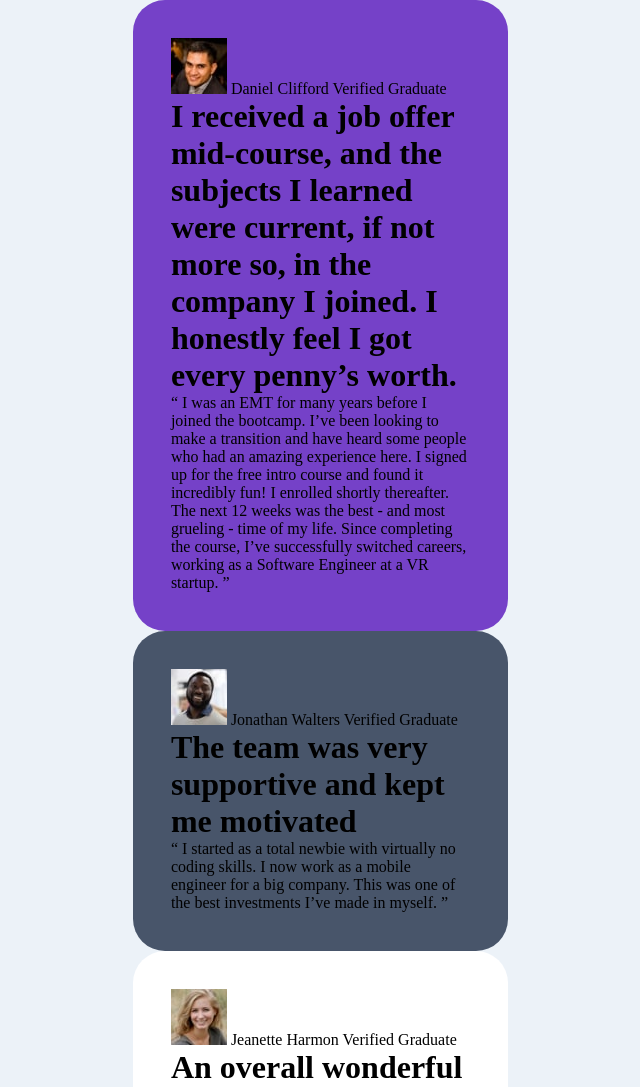
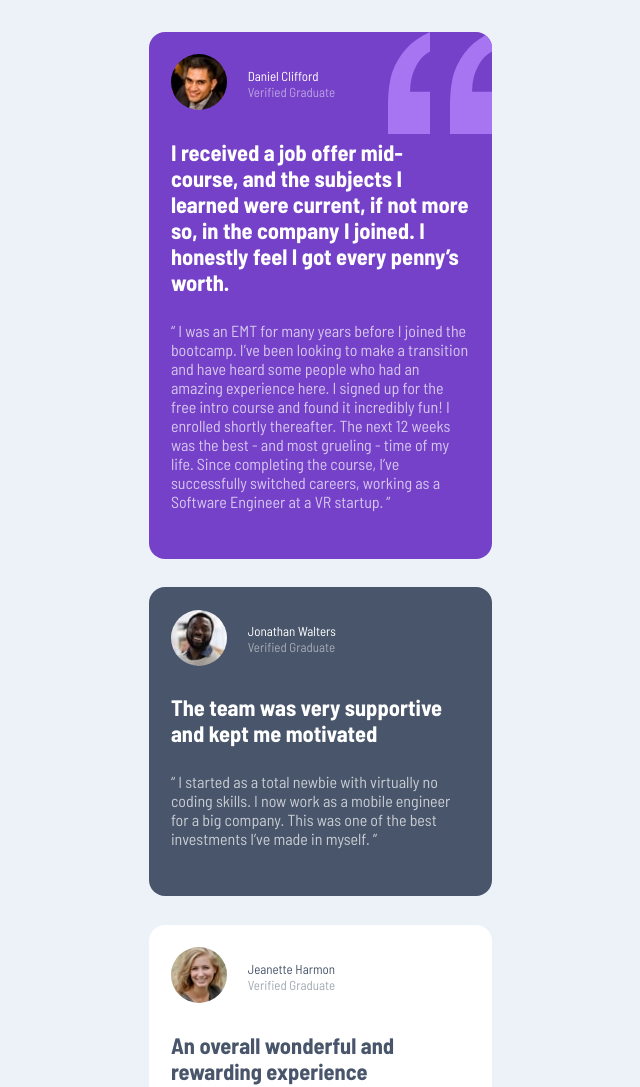
Before and after one commit to belchiorgomes/Secao-de-grade-de-depoimentos, a plain HTML site: page index.html in a window 1280 px wide. Shown: the top 1087 px of the page, without its empty margins (320-960 px from the left). Drawn offline with Linux system fonts and the light colour scheme.

Commit message:
fiz o codico css

```diff
--- a/index.html
+++ b/index.html
@@ -16,11 +16,16 @@
 </head>
 <body>
   <div id="container">
-    <div class="cards" style="--cor:hsl(263, 55%, 52%);">
+    <div class="cards" style="--cor:hsl(263, 55%, 52%);--font-color:white;">
       <div class="perfil">
+        <div class="perfil_imagem">
           <img src="images/image-daniel.jpg" alt="Foto perfil Daniel">
+        </div>
+
+        <div class="perfil_usuario">
           <span>Daniel Clifford</span>
           <span>Verified Graduate</span>
+        </div>
       </div>
 
       <h1>
@@ -37,11 +42,16 @@
       </p>
     </div>
 
-    <div class="cards" style="--cor:hsl(217, 19%, 35%);">
+    <div class="cards" style="--cor:hsl(217, 19%, 35%);--font-color:white;">
       <div class="perfil">
+        <div class="perfil_imagem">
           <img src="images/image-jonathan.jpg" alt="Foto perfil Jonathan">
+        </div>
+
+        <div class="perfil_usuario">
           <span>Jonathan Walters</span>
           <span>Verified Graduate</span>
+        </div>
       </div>
 
       <h1>The team was very supportive and kept me motivated</h1>
@@ -52,11 +62,16 @@
       </p>
     </div>
 
-    <div class="cards" style="--cor:hsl(0, 0%, 100%);">
+    <div class="cards" style="--cor:hsl(0, 0%, 100%);--font-color:hsl(217, 19%, 35%);">
       <div class="perfil">
+        <div class="perfil_imagem">
           <img src="images/image-jeanette.jpg" alt="Foto perfil Jeanette Harmon">
+        </div>
+
+        <div class="perfil_usuario">
           <span>Jeanette Harmon</span>
           <span>Verified Graduate</span>
+        </div>
       </div>
 
       <h1>An overall wonderful and rewarding experience</h1>
@@ -67,11 +82,16 @@
       </p>
     </div>
 
-    <div class="cards" style="--cor:hsl(219, 29%, 14%);">
+    <div class="cards" style="--cor:hsl(219, 29%, 14%);--font-color:white;">
       <div class="perfil">
+        <div class="perfil_imagem">
           <img src="images/image-patrick.jpg" alt="Foto perfil Patrick">
+        </div>
+
+        <div class="perfil_usuario">
           <span>Patrick Abrams</span>
           <span>Verified Graduate</span>
+        </div>
       </div>
 
       <h1>
@@ -87,11 +107,16 @@
       </p>
     </div>
 
-    <div class="cards" style="--cor:hsl(0, 0%, 100%);">
+    <div class="cards" style="--cor:hsl(0, 0%, 100%);--font-color:hsl(217, 19%, 35%);">
       <div class="perfil">
+        <div class="perfil_imagem">
           <img src="images/image-kira.jpg" alt="Foto perfil Kira">
+        </div>
+
+        <div class="perfil_usuario">
           <span>Kira Whittle</span>
           <span>Verified Graduate</span>
+        </div>
       </div>
 
       <h1>Such a life-changing experience. Highly recommended!</h1>
--- a/style.css
+++ b/style.css
@@ -1,4 +1,6 @@
 @charset "UTF-8";
+
+@import url('https://fonts.googleapis.com/css2?family=Barlow+Semi+Condensed:ital,wght@0,100;0,200;0,300;0,400;0,500;0,600;0,700;0,800;0,900;1,100;1,200;1,300;1,400;1,500;1,600;1,700;1,800;1,900&display=swap');
 
 *{
     margin: 0;
@@ -7,29 +9,81 @@
 }
 
 :root{
+    --Moderate-violet: hsl(263, 55%, 52%);
+    --Very-dark-grayish-blue: hsl(217, 19%, 35%);
+    --Very-dark-blackish-blue: hsl(219, 29%, 14%);
+
+    --White: hsl(0, 0%, 100%);
     --Light-gray: hsl(0, 0%, 81%);
     --Light-grayish-blue: hsl(210, 46%, 95%);
+
+    --font: "Barlow Semi Condensed", serif;
 }
 
 body{
     width: 100%;
     height: 100%;
     background-color: var(--Light-grayish-blue);
+    font-family: var(--font);
+    font-size: 13px;
 }
 
 #container{
-    width: 100%;
-    height: 100%;
+    width: 375px;
+    margin: 2rem auto;
     display: flex;
     display: grid;
-    grid-template-columns: 375px;
+    grid-template-columns: 1fr;
     grid-auto-rows: auto;
     place-content: center;
+    gap: 1.8rem;
 }
 
 #container > .cards{
-    width: 375px;
+    position: relative;
     background-color: var(--cor);
-    border-radius: 2rem;
-    padding: 2.4rem;
+    border-radius: 1rem;
+    padding: 1.4rem;
+    margin-inline: 1rem;
+    color: var(--font-color);
+    overflow: hidden;
 }
+
+#container > .cards:nth-child(1)::after{
+    position: absolute;
+    content: "";
+    inset: 0;
+    background-image: url("images/bg-pattern-quotation.svg");
+    background-repeat: no-repeat;
+    background-position:  top right
+}
+
+#container > .cards .perfil{
+    width: 100%;
+    display: flex;
+    align-items: center;
+    gap: 1.3rem;
+}
+
+#container > .cards .perfil img{
+    border-radius: 50%;
+}
+
+#container > .cards .perfil .perfil_usuario span{
+    display: block;
+}
+
+#container > .cards .perfil .perfil_usuario span:nth-child(2){
+    opacity: 50%;
+}
+
+#container > .cards h1{
+    font-size: 1.4rem;
+    margin-block: 1.6rem;
+}
+
+#container > .cards p{
+    font-size: 1rem;
+    opacity: 70%;
+    margin-block-end: 1.6rem;
+}
```
Lines whose indentation alone changed are shown as unchanged.
